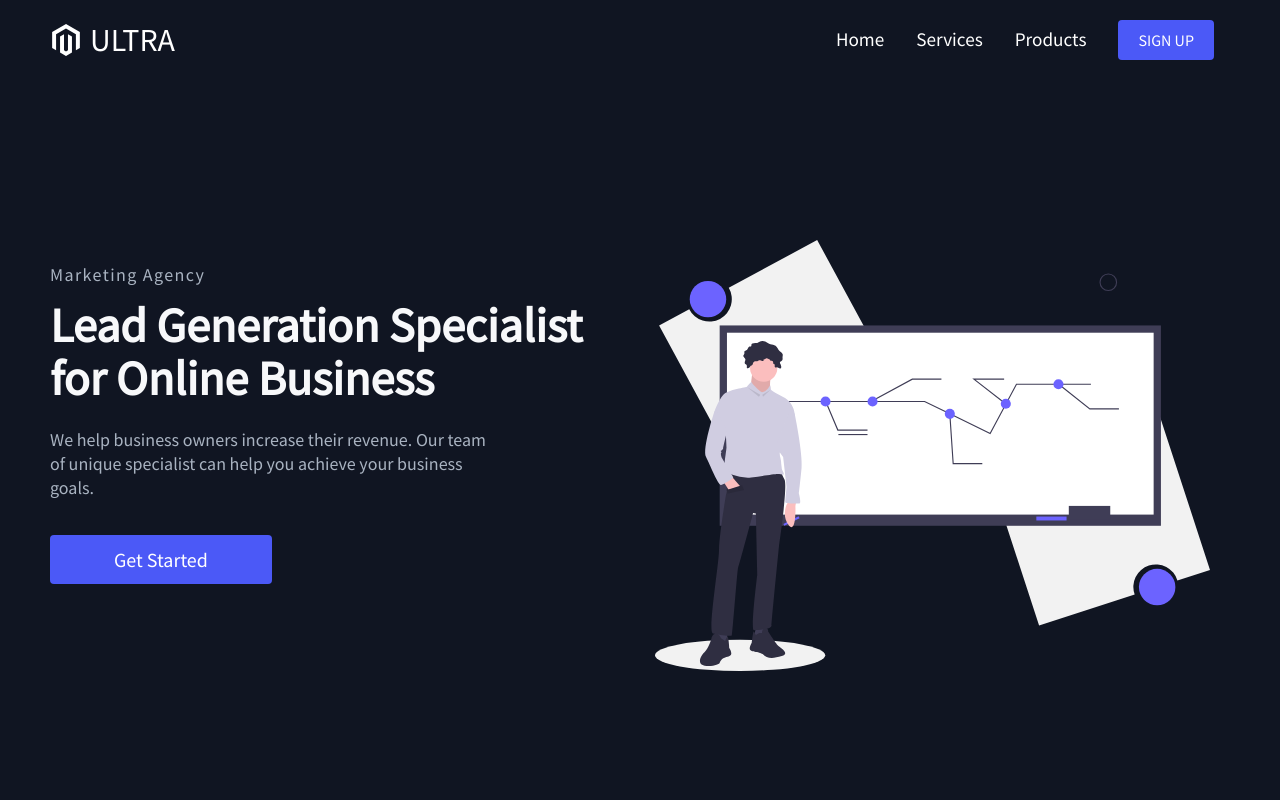
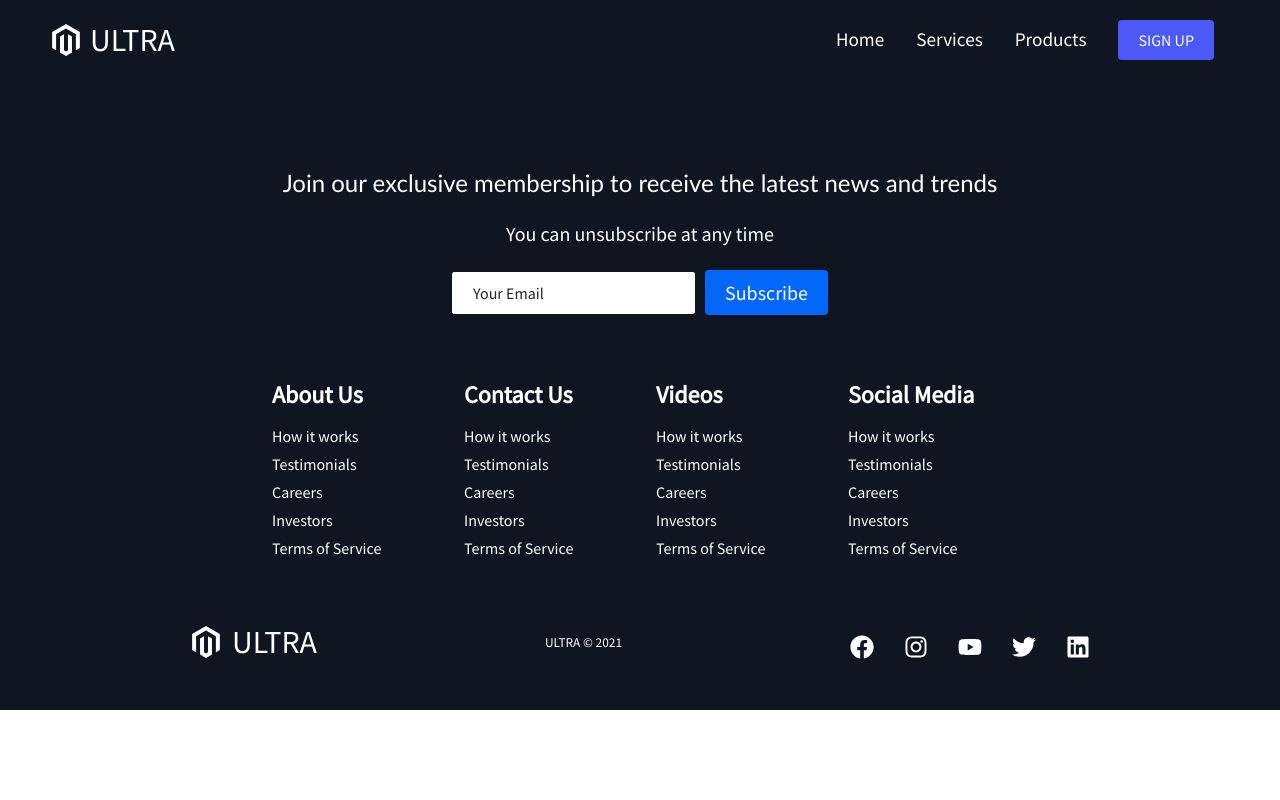
Before and after one commit to BayLadyCoder/landing-page, a React (Create React App) app: page / in a window 1280 px wide. Shown: the top 800 px of the page. Built offline with nearby package versions, Linux system fonts and the light colour scheme.

Commit message:
Updated name and route paths to match the repo name for Github Pages

```diff
--- a/package.json
+++ b/package.json
@@ -1,6 +1,6 @@
 {
   "homepage": "https://bayladycoder.github.io/landing-page/",
-  "name": "landing-page-styled-components",
+  "name": "landing-page",
   "version": "0.1.0",
   "private": true,
   "dependencies": {
--- a/src/App.tsx
+++ b/src/App.tsx
@@ -14,9 +14,9 @@ function App() {
       <ScrollToTop />
       <NavBar />
       <Switch>
-        <Route path="/" exact component={Home} />
-        <Route path="/services" exact component={Services} />
-        <Route path="/products" exact component={Products} />
+        <Route path="/landing-page/" exact component={Home} />
+        <Route path="/landing-page/services" exact component={Services} />
+        <Route path="/landing-page/products" exact component={Products} />
       </Switch>
       <Footer />
     </Router>
```
